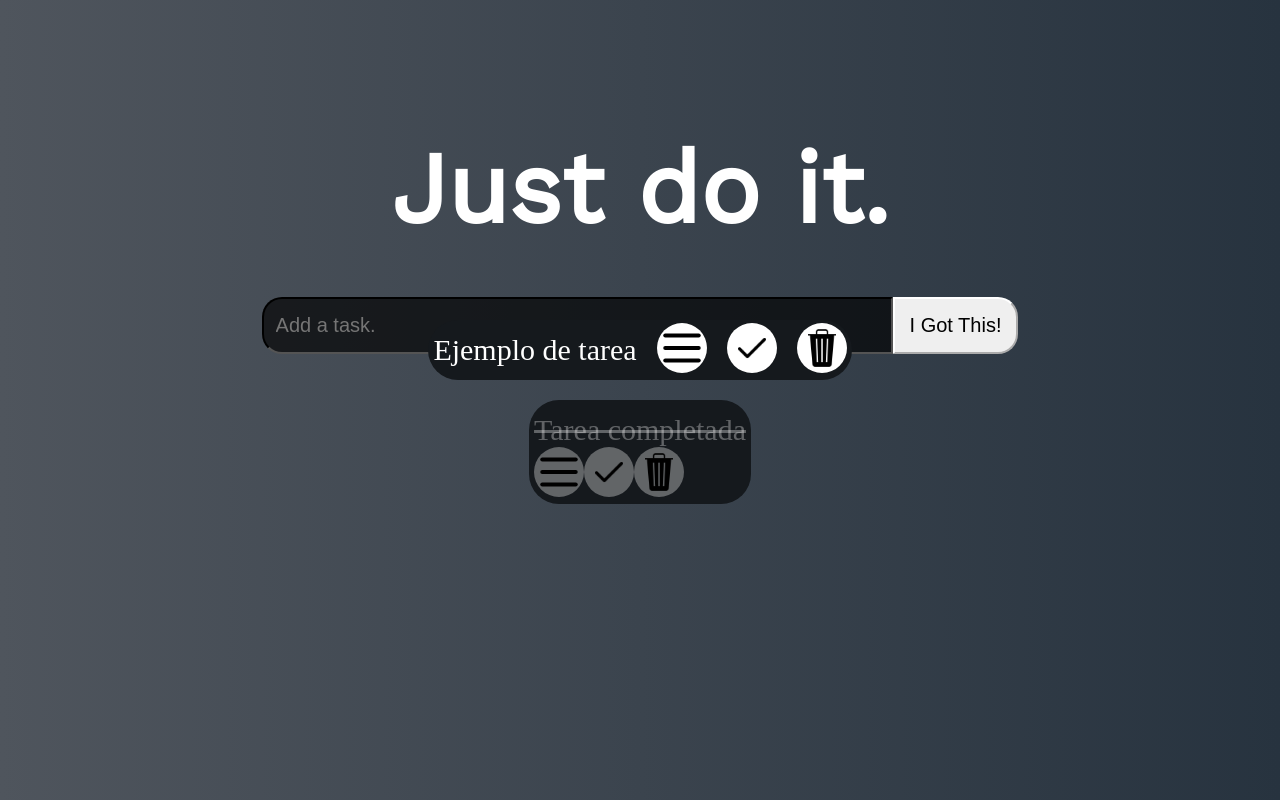
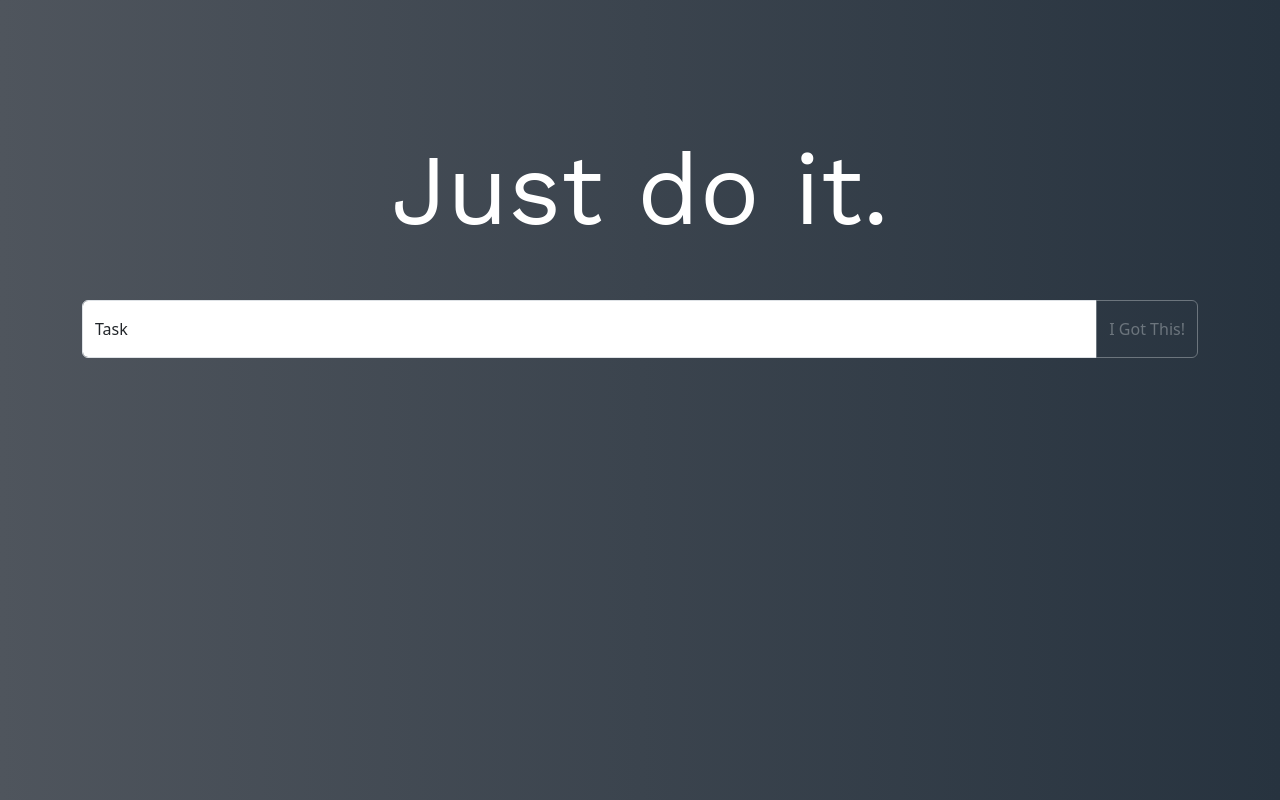
Before and after one commit to Rene018/JavaScript_S2_VillazonRene, a plain HTML site: page Dia16/index.html in a window 1280 px wide. Drawn offline with nearby package versions, Linux system fonts and the light colour scheme.

Commit message:
feat: :sparkles: enhance task input and results display with Bootstrap styling

```diff
--- a/Dia16/index.html
+++ b/Dia16/index.html
@@ -5,39 +5,26 @@
     <meta name="viewport" content="width=device-width, initial-scale=1.0">
     <title>Lista de Tareas</title>
     <link rel="stylesheet" href="./css/style.css">
+    <link href="https://cdn.jsdelivr.net/npm/bootstrap@5.3.8/dist/css/bootstrap.min.css" rel="stylesheet" integrity="sha384-sRIl4kxILFvY47J16cr9ZwB07vP4J8+LH7qKQnuqkuIAvNWLzeN8tE5YBujZqJLB" crossorigin="anonymous">
 </head>
 <body>
+    <div class="container">
     <section id="main-container">
         <h1 id="main-title">Just do it.</h1>
+        <div class="input-group mb-3">
 
-        <div id="task-bar">
-            <input type="text" id="task-input" placeholder="Add a task.">
-            <button id="add-task-btn">I Got This!</button>
+            <div class="form-floating">
+                <input type="text" class="form-control" id="floatingInputGroup1" placeholder="Username">
+                <label for="floatingInputGroup1">Task</label>
+            </div>
+            <button class="btn btn-outline-secondary" type="button" id="button-addon2">I Got This!</button>
         </div>
     </section>
 
     <section id="task-list">
-        <div class="task">
-            <div class="task-text">Ejemplo de tarea</div>
-            <div class="task-buttons">
-                <div class="task-btn"><img src="./storage/img/burger.svg" alt="Añadir subtarea"></div>
-                <div class="task-btn"><img src="./storage/img/pngwing.com (2).png" alt="Completar"></div>
-                <div class="task-btn"><img src="./storage/img/pngwing.com (4).png" alt="Eliminar"></div>
-            </div>
-        </div>
+    </section>
+    </div>
 
-        <div class="task-completed">
-            <div>
-            <div class="task-text">Tarea completada</div>
-            <div class="task-buttons">
-                <div class="task-btn-disabled"><img src="./storage/img/burger.svg" alt="Añadir subtarea"></div>
-                <div class="task-btn-disabled"><img src="./storage/img/pngwing.com (2).png" alt="Completar"></div>
-                <div class="task-btn-disabled"><img src="./storage/img/pngwing.com (4).png" alt="Eliminar"></div>
-            </div>
-            </div>
-
-
-        </div>
-    </section>
 </body>
+<script src="https://cdn.jsdelivr.net/npm/bootstrap@5.3.8/dist/js/bootstrap.bundle.min.js" integrity="sha384-FKyoEForCGlyvwx9Hj09JcYn3nv7wiPVlz7YYwJrWVcXK/BmnVDxM+D2scQbITxI" crossorigin="anonymous"></script>
 </html>
--- /dev/null
+++ b/Dia6/style.css
@@ -0,0 +1,55 @@
+body {
+  font-family: Arial, sans-serif;
+  background: #f5f5f5;
+  margin: 0;
+  padding: 20px;
+  text-align: center;
+}
+h1 {
+  margin-bottom: 20px;
+}
+.search-box {
+  margin-bottom: 20px;
+}
+input {
+  padding: 8px;
+  width: 200px;
+  border: 1px solid #ccc;
+  border-radius: 4px;
+}
+button {
+  padding: 8px 12px;
+  border: none;
+  border-radius: 4px;
+  background: #4c61af;
+  color: white;
+  cursor: pointer;
+}
+
+.results {
+  display: flex;
+  flex-wrap: wrap;
+  gap: 16px;
+  justify-content: center;
+}
+.card {
+  background: white;
+  border-radius: 8px;
+
+  width: 200px;
+  padding: 10px;
+  text-align: center;
+}
+.card img {
+  width: 100%;
+  border-radius: 6px;
+}
+.card h3 {
+  margin: 10px 0 5px;
+  font-size: 16px;
+}
+.card p {
+  margin: 2px 0;
+  font-size: 14px;
+  color: #555;
+}
--- a/Dia9/main.js
+++ b/Dia9/main.js
@@ -1176,4 +1176,8 @@ btnPrev.addEventListener("click", function (event) {
     getSingleCharacter(cont);
   }
 });
+
+document.addEventListener("DOMContentLoaded", function () {
+  getSingleCharacter(1);
+});
 //console.log(po['sprites']['other']['showdown']['front_default']);
```
Also changed, not shown: Dia6/index.html (+14 -6 lines), Dia6/main.js (+22 -12 lines), Dia9/index.html (+1 -1 lines).
